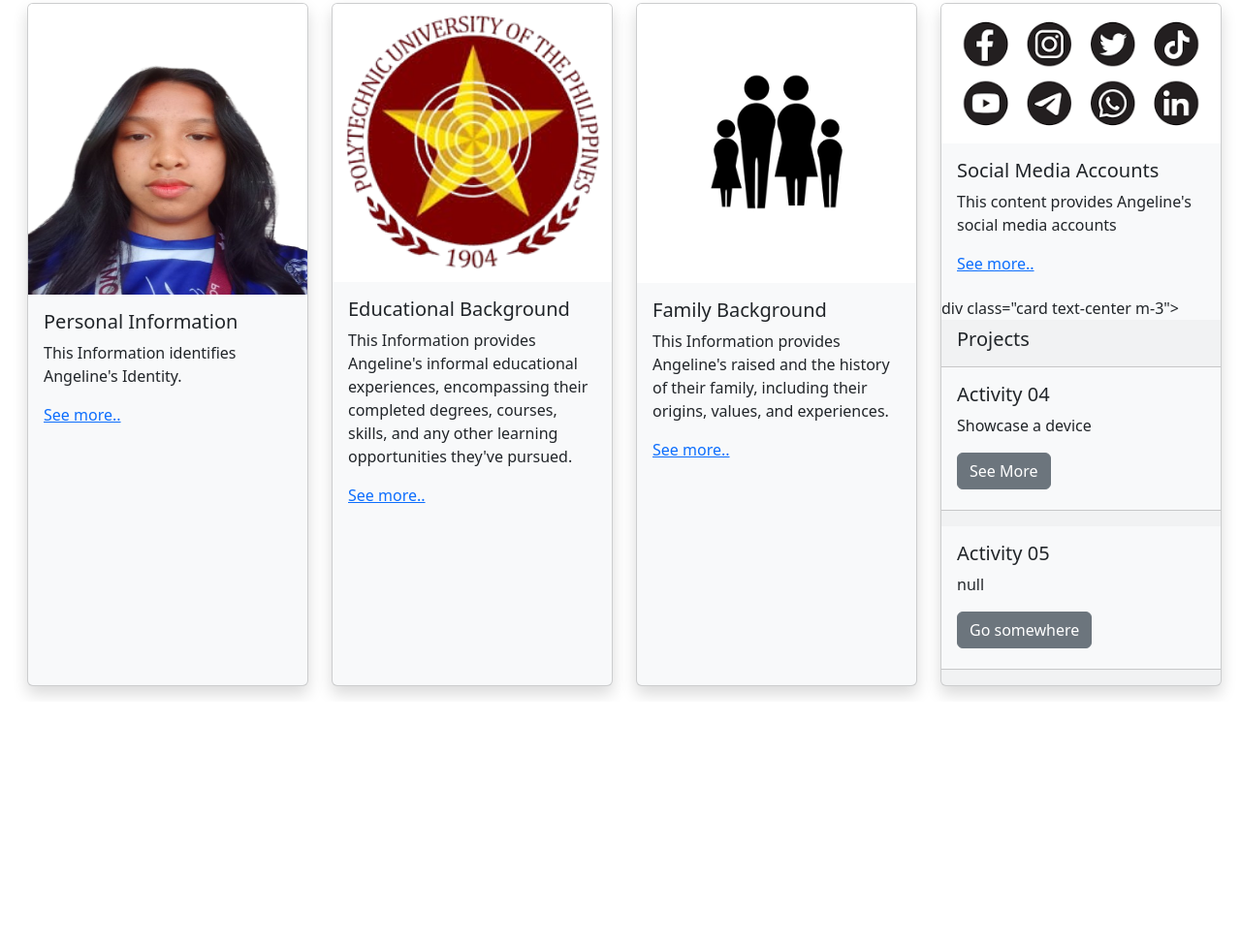
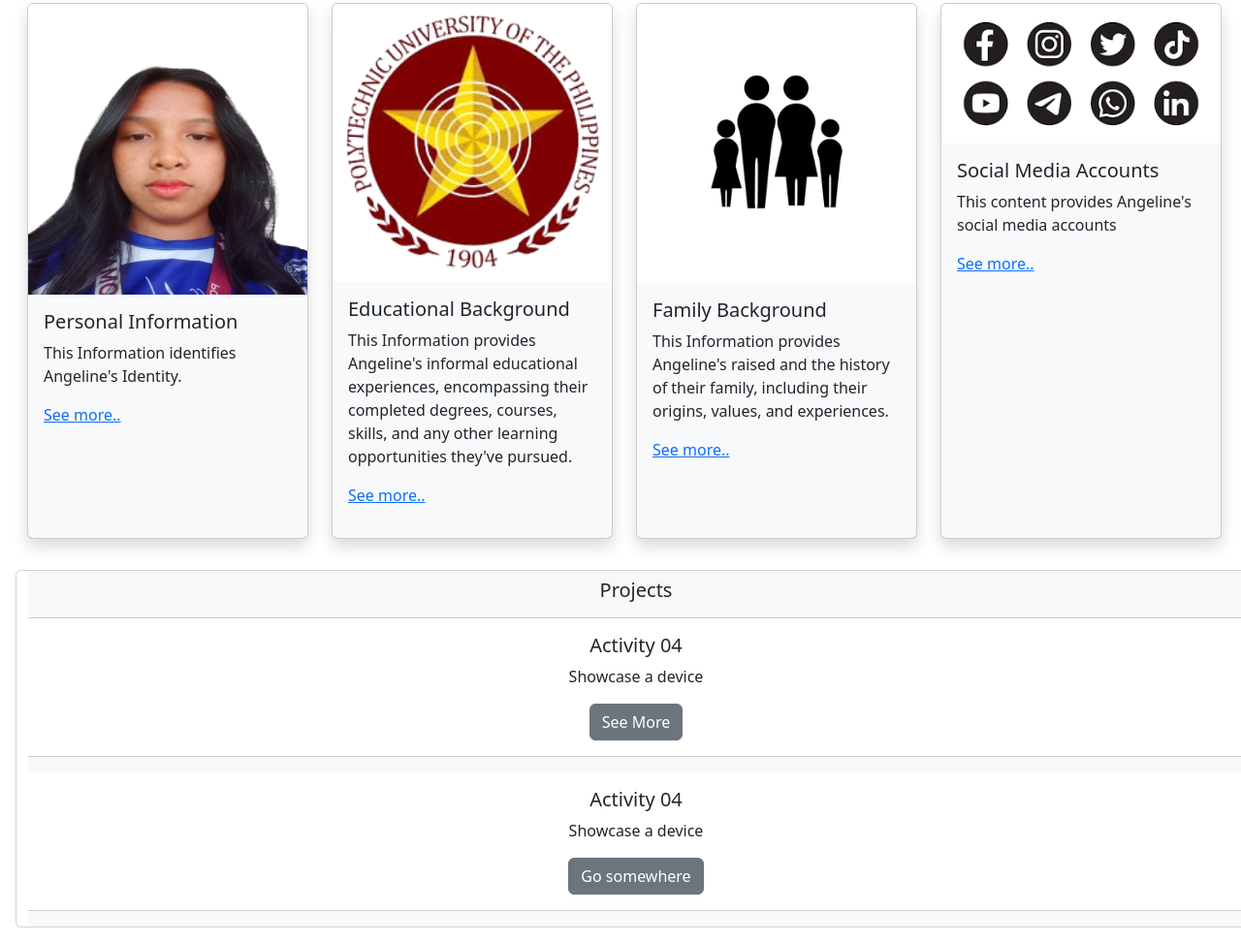
Before and after one commit to itsangexyz/itsangexyz.github.io, a plain HTML site: page index.html in a window 1280 px wide. Shown: the part 284-1257 px from the top of the page at 97% size. Before the commit the page ends 1008 px from the top, so only its background shows below. Drawn offline with nearby package versions, Linux system fonts and the light colour scheme.

Commit message:
Update index.html

```diff
--- a/index.html
+++ b/index.html
@@ -90,7 +90,10 @@
                             <p class="card-text">This content provides Angeline's social media accounts </p>
                             <a href="contentofPortfolio/index.html" class="card-link">See more..</a>
                         </div>
-                        div class="card text-center m-3">
+                    </div>
+                </div>
+            </div>
+            <div class="card text-center m-3">
                 <div class="card-header">
                     <h5>
                         Projects
@@ -104,14 +107,11 @@
                 <div class="card-footer text-body-secondary">
                 </div>
                 <div class="card-body">
-                    <h5 class="card-title">Activity 05</h5>
-                    <p class="card-text">null</p>
+                    <h5 class="card-title">Activity 04</h5>
+                    <p class="card-text">Showcase a device</p>
                     <a href="#" class="btn btn-secondary">Go somewhere</a>
                 </div>
                 <div class="card-footer text-body-secondary">
-                </div>
-            </div>
-                    </div>
                 </div>
             </div>
         </div>
```
